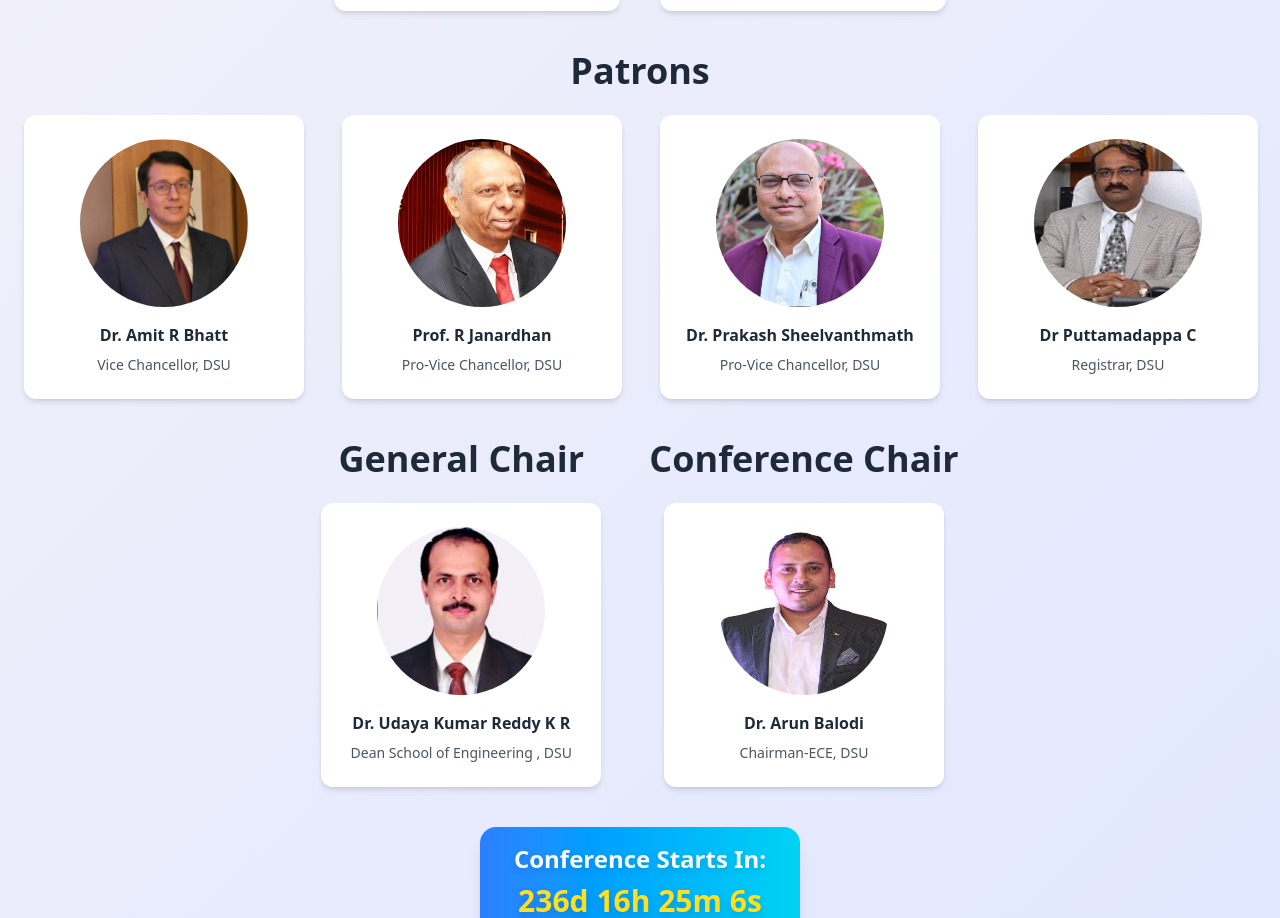
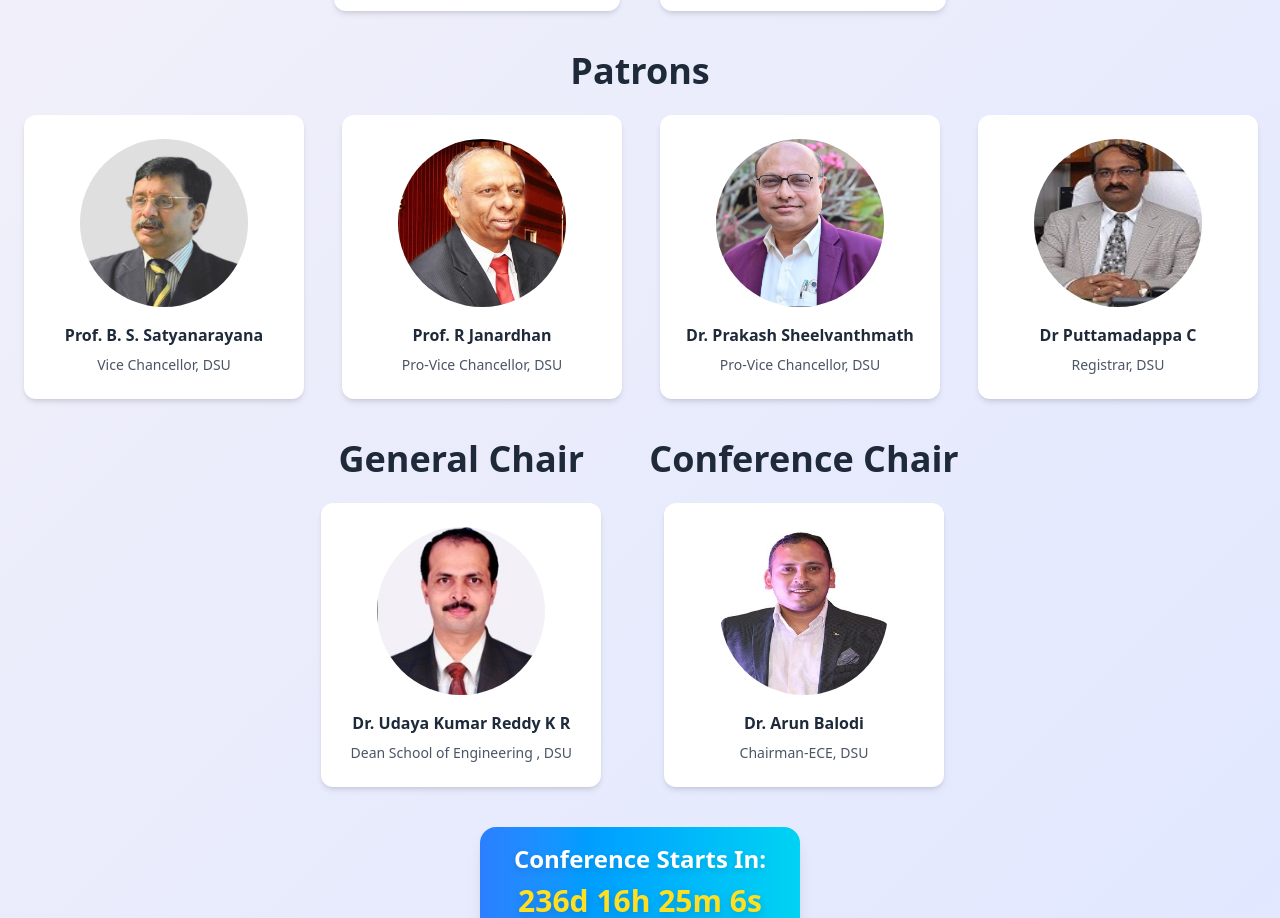
Before and after one commit to riteshkusingh27/IEEE_CONFERENCE, a React (Vite) app: page / in a window 1280 px wide. Shown: the part 1735-2653 px from the top of the page. Built offline with nearby package versions, Linux system fonts and the light colour scheme.

Commit message:
vc change

```diff
--- a/src/Components/Patron.jsx
+++ b/src/Components/Patron.jsx
@@ -4,7 +4,7 @@ const   Patron = () => {
   return (
     <div className="relative z-1 grid grid-cols-1 md:grid-cols-4 gap-10 mb-10  ">
         {[
-        { name: 'Dr. Amit R Bhatt', desc: ' Vice Chancellor, DSU', img: './images/dramitbhatt.jpeg' },
+        { name: 'Prof. B. S. Satyanarayana', desc: ' Vice Chancellor, DSU', img: './images/vc.jpeg' },
           { name: 'Prof. R Janardhan', desc: 'Pro-Vice Chancellor, DSU', img: './images/udk.jpg' },
           {name:'Dr. Prakash Sheelvanthmath' , desc : 'Pro-Vice Chancellor, DSU' , img : './images/covice.png'},
            { name: 'Dr Puttamadappa C', desc: 'Registrar, DSU', img: './images/drputtamadappa.jpeg' },
```
Also changed, not shown: public/images/vc.jpeg (added).
